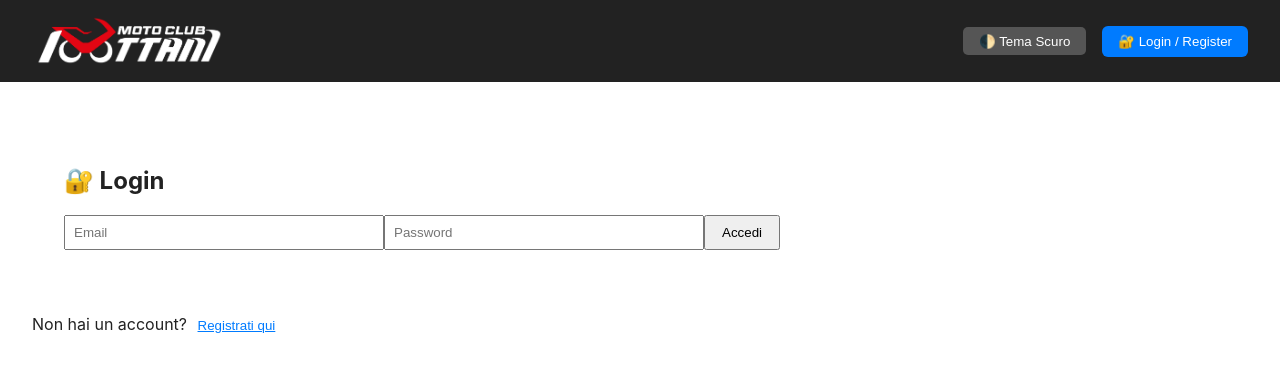
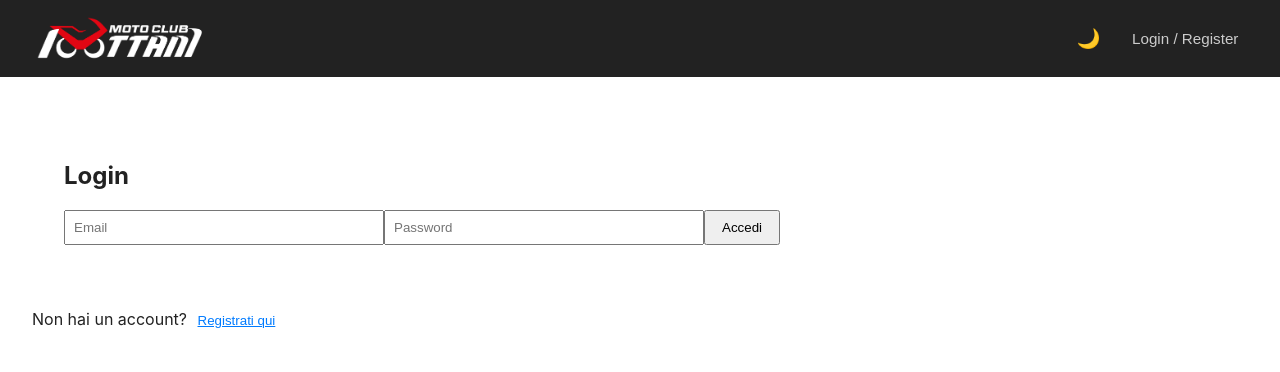
Before and after one commit to ficocelligiorgia/100ttani-project, a React (Create React App) app in the folder frontend/: page / in a window 1280 px wide. Shown: the top 372 px of the page. Built offline with nearby package versions, Linux system fonts and the light colour scheme.

Commit message:
navbar e galleria

```diff
--- a/frontend/package.json
+++ b/frontend/package.json
@@ -11,6 +11,7 @@
     "jwt-decode": "^4.0.0",
     "react": "^19.1.0",
     "react-dom": "^19.1.0",
+    "react-icons": "^5.5.0",
     "react-router-dom": "^7.5.0",
     "react-scripts": "5.0.1",
     "web-vitals": "^2.1.4"
--- a/frontend/src/App.js
+++ b/frontend/src/App.js
@@ -6,7 +6,6 @@ import Gallery from "./components/Gallery";
 import Notification from "./components/Notification";
 import Navbar from "./components/Navbar";
 
-// 👇 Temi
 const lightTheme = {
   background: "#ffffff",
   color: "#222",
@@ -34,6 +33,7 @@ function App() {
   const [token, setToken] = useState(localStorage.getItem("token"));
   const [notification, setNotification] = useState({ message: "", type: "" });
   const [isDark, setIsDark] = useState(false);
+  const [activeSection, setActiveSection] = useState("gallery");
 
   const themeStyles = isDark ? darkTheme : lightTheme;
 
@@ -46,7 +46,7 @@ function App() {
   const handleLogout = () => {
     localStorage.removeItem("token");
     setToken(null);
-    showNotification("🔒 Logout effettuato", "info");
+    showNotification("🔓 Logout effettuato", "info");
   };
 
   const showNotification = (message, type = "info") => {
@@ -56,7 +56,6 @@ function App() {
 
   const toggleTheme = () => setIsDark((prev) => !prev);
 
-  // Applica il tema al body
   useEffect(() => {
     document.body.style.backgroundColor = themeStyles.background;
     document.body.style.color = themeStyles.color;
@@ -70,10 +69,10 @@ function App() {
         onToggleAuth={() => setShowLogin(!showLogin)}
         isDark={isDark}
         onToggleTheme={toggleTheme}
+        onNavigate={setActiveSection}
       />
 
-        <div style={{ padding: "2rem" }}>
-
+      <div style={{ padding: "2rem" }}>
         <Notification message={notification.message} type={notification.type} />
 
         {!token ? (
@@ -101,8 +100,20 @@ function App() {
           </>
         ) : (
           <>
-            <UploadMedia onNotify={showNotification} theme={themeStyles} />
-            <Gallery onNotify={showNotification} theme={themeStyles} />
+            {activeSection === "upload" && (
+              <UploadMedia
+                onNotify={showNotification}
+                theme={themeStyles}
+                onUploadSuccess={() => setActiveSection("gallery")} // ✅ Redireziona alla galleria
+              />
+            )}
+            {activeSection === "gallery" && (
+              <Gallery
+                onNotify={showNotification}
+                theme={themeStyles}
+                onAddPostClick={() => setActiveSection("upload")}
+              />
+            )}
           </>
         )}
       </div>
--- a/frontend/src/components/Login.jsx
+++ b/frontend/src/components/Login.jsx
@@ -19,20 +19,20 @@ function Login({ onLoginSuccess }) {
 
       if (res.ok) {
         onLoginSuccess(data.token);
-        setMessage("✅ Login riuscito!");
+        setMessage(" Login riuscito!");
         console.log("Token salvato:", data.token);
       } else {
-        setMessage(`❌ ${data.message}`);
+        setMessage(` ${data.message}`);
       }
     } catch (err) {
       console.error(err);
-      setMessage("❌ Errore di connessione al server");
+      setMessage(" Errore di connessione al server");
     }
   };
 
   return (
     <div style={{ padding: "2rem" }}>
-      <h2>🔐 Login</h2>
+      <h2> Login</h2>
 
       <form onSubmit={handleLogin}>
         <input
--- a/frontend/src/components/Navbar.jsx
+++ b/frontend/src/components/Navbar.jsx
@@ -1,76 +1,83 @@
 import React from "react";
 
-function Navbar({ isLoggedIn, onLogout, onToggleAuth, onToggleTheme, isDark }) {
+function Navbar({ isLoggedIn, onLogout, onToggleAuth, isDark, onToggleTheme, onNavigate }) {
   return (
     <nav
       style={{
         display: "flex",
+        justifyContent: "space-between",
         alignItems: "center",
-        justifyContent: "space-between",
         backgroundColor: "#222",
         padding: "1rem 2rem",
-        color: "white",
+        color: "#fff",
+        fontFamily: "sans-serif",
       }}
     >
-      {/* LOGO CLICCABILE */}
-      <a href="/" style={{ display: "flex", alignItems: "center" }}>
-        <img
-          src="/logo.png"
-          alt="100ttani Logo"
-          style={{ height: "50px", marginRight: "1rem", cursor: "pointer" }}
-        />
+      <a href="/" style={{ display: "flex", alignItems: "center", textDecoration: "none", color: "#fff" }}>
+        <img src="/logo.png" alt="Logo" style={{ height: "45px", marginRight: "0.75rem" }} />
       </a>
 
-      {/* SWITCH TEMA */}
-      <div style={{ display: "flex", alignItems: "center" }}>
+      <div style={{ display: "flex", gap: "1rem", alignItems: "center" }}>
+        {isLoggedIn && (
+          <>
+            <NavLink label=" Home" onClick={() => onNavigate("home")} />
+            <NavLink label=" Galleria" onClick={() => onNavigate("gallery")} />
+            <NavLink label=" Profilo" onClick={() => onNavigate("profile")} />
+            <NavLink label=" Eventi" onClick={() => onNavigate("events")} />
+            <NavLink label=" Shop" onClick={() => onNavigate("shop")} />
+            <NavLink label=" Info" onClick={() => onNavigate("about")} />
+          </>
+        )}
+
         <button
           onClick={onToggleTheme}
+          title="Cambia tema"
           style={{
-            backgroundColor: "#555",
+            background: "transparent",
+            border: "none",
+            fontSize: "1.2rem",
             color: "#fff",
-            padding: "0.4rem 1rem",
-            border: "none",
-            borderRadius: "5px",
-            marginRight: "1rem",
             cursor: "pointer",
           }}
         >
-          🌓 Tema {isDark ? "Chiaro" : "Scuro"}
+          {isDark ? "☀️" : "🌙"}
         </button>
 
-        {/* PULSANTI LOGIN / LOGOUT */}
         {isLoggedIn ? (
-          <button
+          <NavLink
+            label=" Logout"
             onClick={onLogout}
-            style={{
-              backgroundColor: "crimson",
-              color: "white",
-              border: "none",
-              padding: "0.5rem 1rem",
-              borderRadius: "6px",
-              cursor: "pointer",
-            }}
-          >
-            🔓 Logout
-          </button>
+            styleOverride={{ color: "crimson" }}
+          />
         ) : (
-          <button
-            onClick={onToggleAuth}
-            style={{
-              backgroundColor: "#007bff",
-              color: "white",
-              border: "none",
-              padding: "0.5rem 1rem",
-              borderRadius: "6px",
-              cursor: "pointer",
-            }}
-          >
-            🔐 Login / Register
-          </button>
+          <NavLink label=" Login / Register" onClick={onToggleAuth} />
         )}
       </div>
     </nav>
   );
 }
 
+function NavLink({ label, onClick, styleOverride = {} }) {
+  return (
+    <button
+      onClick={onClick}
+      style={{
+        background: "transparent",
+        border: "none",
+        color: "#ccc",
+        fontSize: "0.95rem",
+        cursor: "pointer",
+        padding: "0.3rem 0.6rem",
+        borderRadius: "4px",
+        transition: "color 0.2s, background 0.2s",
+        ...styleOverride,
+      }}
+      onMouseOver={(e) => (e.target.style.color = "#fff")}
+      onMouseOut={(e) => (e.target.style.color = styleOverride.color || "#ccc")}
+    >
+      {label}
+    </button>
+  );
+}
+
 export default Navbar;
--- a/frontend/src/components/Register.jsx
+++ b/frontend/src/components/Register.jsx
@@ -23,17 +23,17 @@ function Register({ onRegisterSuccess }) {
 
 
       } else {
-        setMessage(`❌ ${data.message}`);
+        setMessage(` ${data.message}`);
       }
     } catch (err) {
       console.error(err);
-      setMessage("❌ Errore durante la registrazione.");
+      setMessage(" Errore durante la registrazione.");
     }
   };
 
   return (
     <div style={{ padding: "2rem" }}>
-      <h2>📝 Registrazione</h2>
+      <h2> Registrazione</h2>
 
       <form onSubmit={handleRegister}>
         <input
--- /dev/null
+++ b/frontend/src/components/Spinner.jsx
@@ -0,0 +1,29 @@
+import React from "react";
+
+function Spinner() {
+  return (
+    <div style={styles.wrapper}>
+      <div style={styles.loader}></div>
+    </div>
+  );
+}
+
+const styles = {
+  wrapper: {
+    display: "flex",
+    justifyContent: "center",
+    alignItems: "center",
+    padding: "2rem",
+  },
+  loader: {
+    width: "40px",
+    height: "40px",
+    border: "4px solid #ccc",
+    borderTop: "4px solid #007bff",
+    borderRadius: "50%",
+    animation: "spin 1s linear infinite",
+  },
+};
+
+
+export default Spinner;
--- a/frontend/src/components/UploadMedia.jsx
+++ b/frontend/src/components/UploadMedia.jsx
@@ -1,6 +1,6 @@
 import React, { useState } from "react";
 
-function UploadMedia({ onNotify, theme }) {
+function UploadMedia({ onNotify, theme, onUploadSuccess }) {
   const [title, setTitle] = useState("");
   const [file, setFile] = useState(null);
   const [message, setMessage] = useState("");
@@ -48,6 +48,12 @@ function UploadMedia({ onNotify, theme }) {
         setFile(null);
         setPreviewUrl(null);
         onNotify && onNotify("✅ Media caricato con successo!", "success");
+
+        // 🔁 Naviga alla galleria dopo il successo
+        if (onUploadSuccess) {
+          onUploadSuccess();
+        }
+
       } else {
         setMessage(`❌ Errore: ${data.message}`);
         onNotify && onNotify(`❌ Errore: ${data.message}`, "error");
```
Also changed, not shown: frontend/src/App.css (+9 -0 lines), frontend/src/components/Gallery.jsx (+73 -54 lines), frontend/src/index.css (line endings or trailing spaces), 10 other files (tests, documents, lock files or other folders).
